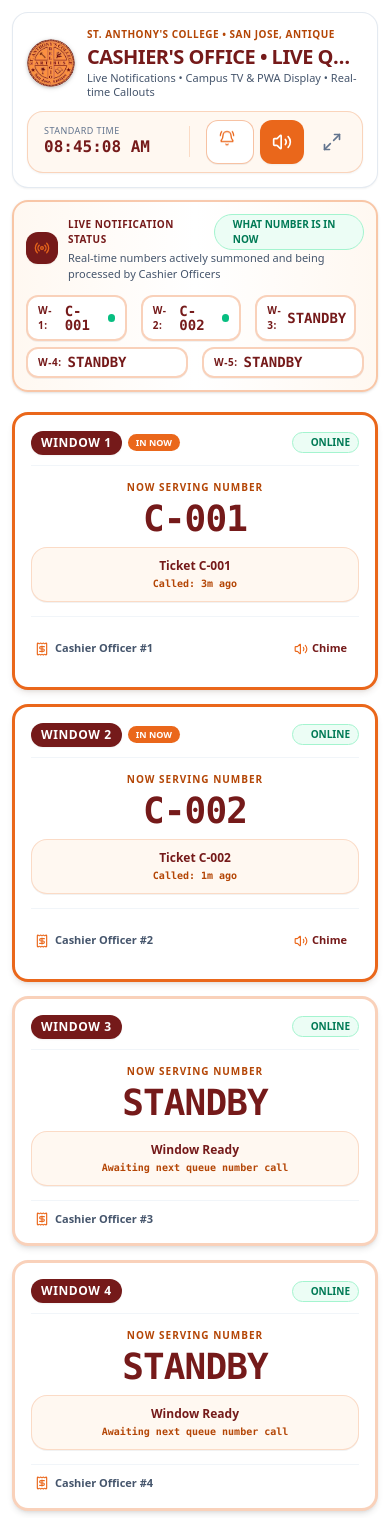
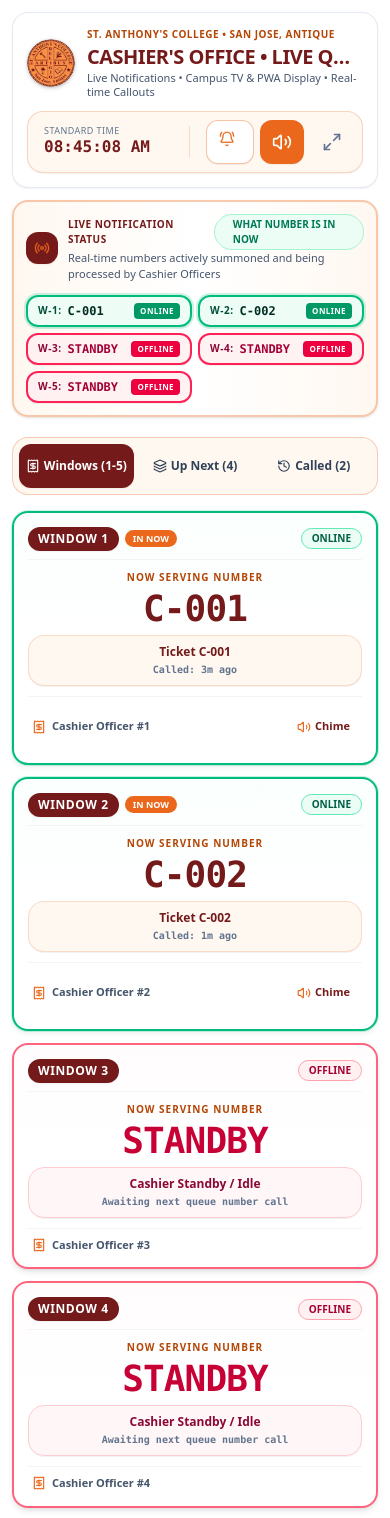
Before and after one commit to kylho1231/sac-queueflow, a Next.js app: page / in a window 390 px wide. Shown: the top 1518 px of the page. Built offline with nearby package versions, Linux system fonts and the light colour scheme.

Commit message:
feat(ui): make student portal mobile responsive and highlight window status box green/red

```diff
--- a/src/app/cashier/page.tsx
+++ b/src/app/cashier/page.tsx
@@ -495,13 +495,31 @@ function CashierTerminalContent() {
                 Live Calling Status (What Number is In Now):
               </span>
             </div>
-            <div className="flex items-center space-x-2 font-mono font-bold flex-wrap gap-1.5">
+            <div className="grid grid-cols-2 xs:grid-cols-3 sm:grid-cols-5 gap-1.5 sm:gap-2 w-full sm:w-auto font-mono font-bold">
               {([1, 2, 3, 4, 5] as const).map((win) => {
                 const serv = nowServingTicket(win);
                 return (
-                  <span key={win} className="bg-white px-2.5 py-1 rounded-lg border border-[#EA671B]/30 text-slate-800 flex items-center space-x-1.5 shadow-2xs">
-                    <span className={`w-2 h-2 rounded-full ${serv ? 'bg-emerald-500 animate-pulse' : 'bg-slate-300'}`} />
-                    <span>W-{win}: <strong className="text-[#751A1A]">{serv ? serv.ticketNumber : 'Standby'}</strong></span>
+                  <span
+                    key={win}
+                    className={`px-2.5 py-1 rounded-xl border-2 flex items-center justify-between space-x-1.5 shadow-2xs transition-all ${
+                      serv
+                        ? 'bg-emerald-50 border-emerald-500 text-emerald-950 ring-1 ring-emerald-500/20'
+                        : 'bg-rose-50 border-rose-500 text-rose-950'
+                    }`}
+                  >
+                    <span className="flex items-center space-x-1">
+                      <span className={`text-[10px] font-extrabold uppercase ${serv ? 'text-emerald-900' : 'text-rose-900'}`}>
+                        {`W-${win}:`}
+                      </span>
+                      <strong className={`text-xs ${serv ? 'text-emerald-950 font-black' : 'text-rose-800'}`}>
+                        {serv ? serv.ticketNumber : 'STANDBY'}
+                      </strong>
+                    </span>
+                    <span className={`text-[8px] font-black px-1.5 py-0.2 rounded uppercase ${
+                      serv ? 'bg-emerald-600 text-white' : 'bg-rose-600 text-white'
+                    }`}>
+                      {serv ? 'Online' : 'Offline'}
+                    </span>
                   </span>
                 );
               })}
--- a/src/components/StudentLiveTVMonitor.tsx
+++ b/src/components/StudentLiveTVMonitor.tsx
@@ -47,7 +47,14 @@ export default function StudentLiveTVMonitor() {
   const [isFullscreen, setIsFullscreen] = useState<boolean>(false);
   const [notificationPerm, setNotificationPerm] = useState<NotificationPermission | 'unsupported'>('default');
   const [activeRosterTab, setActiveRosterTab] = useState<'waiting' | 'recent'>('waiting');
+  const [mobileViewTab, setMobileViewTab] = useState<'windows' | 'queue' | 'recent'>('windows');
   const [showAudioConsentBanner, setShowAudioConsentBanner] = useState<boolean>(false);
+
+  const handleSelectMobileTab = (tab: 'windows' | 'queue' | 'recent') => {
+    setMobileViewTab(tab);
+    if (tab === 'queue') setActiveRosterTab('waiting');
+    if (tab === 'recent') setActiveRosterTab('recent');
+  };
 
   const lastHandledCallIdRef = useRef<string | null>(null);
 
@@ -322,7 +329,7 @@ export default function StudentLiveTVMonitor() {
         <div
           aria-live="polite"
           aria-atomic="true"
-          className="flex items-center space-x-2 sm:space-x-2.5 w-full md:w-auto justify-between md:justify-end flex-wrap gap-1.5"
+          className="grid grid-cols-2 xs:grid-cols-3 sm:grid-cols-5 gap-1.5 sm:gap-2 w-full md:w-auto"
         >
           {([1, 2, 3, 4, 5] as const).map((win) => {
             const serv = servingWindows[win];
@@ -330,28 +337,45 @@ export default function StudentLiveTVMonitor() {
             return (
               <div
                 key={win}
-                className="bg-white border-2 border-[#EA671B]/30 rounded-xl px-2.5 py-1.5 shadow-2xs flex items-center space-x-1.5 flex-1 md:flex-initial min-w-[95px]"
+                className={`rounded-xl px-2.5 py-1.5 shadow-2xs flex items-center justify-between border-2 transition-all ${
+                  serv
+                    ? 'bg-emerald-50/90 border-emerald-500 text-emerald-950 ring-2 ring-emerald-500/20'
+                    : 'bg-rose-50/90 border-rose-500 text-rose-950'
+                }`}
               >
-                <span className="text-[10px] font-extrabold text-[#751A1A] uppercase tracking-wider block">W-{win}:</span>
-                <span className="text-sm sm:text-base font-black font-mono text-[#751A1A] leading-none">
-                  {serv ? serv.ticketNumber : 'STANDBY'}
+                <div className="flex items-center space-x-1.5 min-w-0">
+                  <span className={`text-[10px] sm:text-xs font-black uppercase tracking-wider block ${
+                    serv ? 'text-emerald-900' : 'text-rose-900'
+                  }`}>
+                    W-{win}:
+                  </span>
+                  <span className={`text-xs sm:text-sm font-black font-mono leading-none truncate ${
+                    serv ? 'text-emerald-950' : 'text-rose-800'
+                  }`}>
+                    {serv ? serv.ticketNumber : 'STANDBY'}
+                  </span>
+                  {isSen && (
+                    <span className="text-[8px] font-black bg-[#EA671B] text-white px-1 py-0.2 rounded uppercase shrink-0">
+                      SR
+                    </span>
+                  )}
+                </div>
+
+                {/* Highlight badge indicator: Green when online, Red when offline/standby */}
+                <span className={`text-[8px] sm:text-[9px] font-black px-1.5 py-0.5 rounded uppercase tracking-wider ml-1 shrink-0 ${
+                  serv
+                    ? 'bg-emerald-600 text-white'
+                    : 'bg-rose-600 text-white'
+                }`}>
+                  {serv ? 'ONLINE' : 'OFFLINE'}
                 </span>
-                {isSen && (
-                  <span className="text-[8px] sm:text-[9px] font-black bg-[#EA671B] text-white px-1 py-0.5 rounded uppercase inline-flex items-center space-x-0.5">
-                    <HeartHandshake className="w-2 h-2 text-white shrink-0" aria-hidden="true" />
-                    <span>SR</span>
-                  </span>
-                )}
-                {serv && (
-                  <span className="w-2 h-2 rounded-full bg-emerald-500 animate-pulse" title={`Window ${win} Active`} />
-                )}
               </div>
             );
           })}
 
           {/* Last Call Pill */}
           {latestCallNotification && (
-            <div className="hidden lg:flex items-center space-x-1.5 bg-[#751A1A] text-white px-3 py-1.5 rounded-xl text-xs font-bold shadow-2xs">
+            <div className="hidden lg:flex items-center space-x-1.5 bg-[#751A1A] text-white px-3 py-1.5 rounded-xl text-xs font-bold shadow-2xs col-span-full xl:col-auto">
               <Bell className="w-3.5 h-3.5 text-[#EA671B]" aria-hidden="true" />
               <span>Latest Call: <strong>{latestCallNotification.ticketNumber}</strong> (W-{latestCallNotification.windowNumber})</span>
             </div>
@@ -359,24 +383,66 @@ export default function StudentLiveTVMonitor() {
         </div>
       </section>
 
+      {/* MOBILE-RESPONSIVE VIEW SWITCHER: Gives students on phones instant 1-tap switching without endless scrolling */}
+      <div className="flex lg:hidden items-center justify-between bg-[#FFF8F1] p-1.5 rounded-2xl my-2 border border-[#EA671B]/30 gap-1 shrink-0">
+        <button
+          type="button"
+          onClick={() => handleSelectMobileTab('windows')}
+          className={`flex-1 min-h-[44px] py-2 px-1.5 rounded-xl text-xs font-bold transition-all flex items-center justify-center space-x-1 cursor-pointer ${
+            mobileViewTab === 'windows'
+              ? 'bg-[#751A1A] text-white shadow-xs'
+              : 'text-slate-700 hover:text-[#751A1A]'
+          }`}
+        >
+          <Receipt className="w-3.5 h-3.5" />
+          <span>Windows (1-5)</span>
+        </button>
+
+        <button
+          type="button"
+          onClick={() => handleSelectMobileTab('queue')}
+          className={`flex-1 min-h-[44px] py-2 px-1.5 rounded-xl text-xs font-bold transition-all flex items-center justify-center space-x-1 cursor-pointer ${
+            mobileViewTab === 'queue'
+              ? 'bg-[#751A1A] text-white shadow-xs'
+              : 'text-slate-700 hover:text-[#751A1A]'
+          }`}
+        >
+          <Layers className="w-3.5 h-3.5" />
+          <span>Up Next ({upNextTickets.length})</span>
+        </button>
+
+        <button
+          type="button"
+          onClick={() => handleSelectMobileTab('recent')}
+          className={`flex-1 min-h-[44px] py-2 px-1.5 rounded-xl text-xs font-bold transition-all flex items-center justify-center space-x-1 cursor-pointer ${
+            mobileViewTab === 'recent'
+              ? 'bg-[#751A1A] text-white shadow-xs'
+              : 'text-slate-700 hover:text-[#751A1A]'
+          }`}
+        >
+          <History className="w-3.5 h-3.5" />
+          <span>Called ({recentlyCalledTickets.length})</span>
+        </button>
+      </div>
+
       {/* CENTER SECTION: 5 ACTIVE CASHIER WINDOWS & QUEUE ROSTER */}
       <main className="grid grid-cols-1 lg:grid-cols-12 gap-4 sm:gap-6 my-2 sm:my-3 flex-1 items-stretch">
         {/* LEFT 8 COLS: CASHIER WINDOWS 1 TO 5 CALLING BOARDS */}
-        <div className="lg:col-span-8 grid grid-cols-1 sm:grid-cols-2 xl:grid-cols-3 gap-3.5 sm:gap-4.5">
+        <div className={`lg:col-span-8 ${mobileViewTab === 'windows' ? 'grid' : 'hidden lg:grid'} grid-cols-1 xs:grid-cols-2 xl:grid-cols-3 gap-3 sm:gap-4.5`}>
           {([1, 2, 3, 4, 5] as const).map((win) => {
             const serv = servingWindows[win];
             const isSenior = serv ? isSeniorCitizenTicket(serv) : false;
             return (
               <div
                 key={win}
-                className={`bg-white rounded-2xl sm:rounded-3xl border-3 p-4 sm:p-5 flex flex-col justify-between text-center shadow-md relative overflow-hidden transition-all ${
+                className={`bg-white rounded-2xl sm:rounded-3xl border-2 sm:border-3 p-3.5 sm:p-5 flex flex-col justify-between text-center shadow-md relative overflow-hidden transition-all ${
                   serv
-                    ? 'border-[#EA671B] shadow-amber-950/10'
-                    : 'border-[#EA671B]/30 hover:border-[#EA671B]/60'
-                }`}
+                    ? 'border-emerald-500 bg-gradient-to-b from-emerald-50/25 via-white to-white shadow-emerald-950/5 ring-1 ring-emerald-500/20'
+                    : 'border-rose-400 bg-gradient-to-b from-rose-50/20 via-white to-white'
+                } ${win === 5 ? 'xs:col-span-2 xl:col-span-1' : ''}`}
               >
                 {/* Top Badge */}
-                <div className="flex items-center justify-between pb-2.5 border-b border-slate-100 gap-1.5">
+                <div className="flex items-center justify-between pb-2 sm:pb-2.5 border-b border-slate-100 gap-1.5">
                   <div className="flex items-center space-x-1.5">
                     <span className="bg-[#751A1A] text-white font-black text-xs sm:text-sm px-2.5 sm:px-3 py-1 rounded-full uppercase tracking-wider shadow-xs">
                       WINDOW {win}
@@ -387,13 +453,16 @@ export default function StudentLiveTVMonitor() {
                       </span>
                     )}
                   </div>
-                  <span className="inline-flex items-center space-x-1 text-[10px] sm:text-[11px] text-emerald-700 bg-emerald-50 px-2 py-0.5 rounded-full border border-emerald-200 font-bold shrink-0">
-                    <span className="w-1.5 h-1.5 rounded-full bg-emerald-500 animate-ping" />
-                    <span>ONLINE</span>
+                  <span className={`inline-flex items-center space-x-1 text-[10px] sm:text-[11px] px-2.5 py-0.5 rounded-full border font-bold shrink-0 ${
+                    serv
+                      ? 'text-emerald-800 bg-emerald-50 border-emerald-300'
+                      : 'text-rose-800 bg-rose-50 border-rose-300'
+                  }`}>
+                    <span>{serv ? 'ONLINE' : 'OFFLINE'}</span>
                   </span>
                 </div>
 
-                <div className="my-auto py-3.5 sm:py-5">
+                <div className="my-auto py-2.5 sm:py-4">
                   <div className="flex items-center justify-center space-x-1.5 mb-1">
                     <span className="text-[10px] sm:text-xs uppercase tracking-widest text-[#B44606] font-black block">
                       NOW SERVING NUMBER
@@ -405,15 +474,23 @@ export default function StudentLiveTVMonitor() {
                       </span>
                     )}
                   </div>
-                  <span className="text-4xl xs:text-5xl sm:text-6xl xl:text-7xl font-black font-mono text-[#751A1A] tracking-tight block leading-none my-1.5 sm:my-2">
+                  <span className={`text-4xl xs:text-4xl sm:text-5xl xl:text-6xl font-black font-mono tracking-tight block leading-none my-1.5 sm:my-2 ${
+                    serv ? 'text-[#751A1A]' : 'text-rose-700'
+                  }`}>
                     {serv ? serv.ticketNumber : 'STANDBY'}
                   </span>
 
-                  <div className="mt-2.5 p-2.5 sm:p-3 bg-[#FFF8F1] rounded-2xl border border-[#EA671B]/20 max-w-full sm:max-w-xs mx-auto shadow-2xs">
-                    <span className="text-xs sm:text-sm font-bold text-[#751A1A] block truncate">
-                      {serv ? serv.studentName : 'Window Ready'}
+                  <div className={`mt-2 p-2 sm:p-2.5 rounded-2xl border max-w-full sm:max-w-xs mx-auto shadow-2xs ${
+                    serv
+                      ? 'bg-[#FFF8F1] border-[#EA671B]/20'
+                      : 'bg-rose-50/60 border-rose-200'
+                  }`}>
+                    <span className={`text-xs sm:text-sm font-bold block truncate ${
+                      serv ? 'text-[#751A1A]' : 'text-rose-900'
+                    }`}>
+                      {serv ? serv.studentName : 'Cashier Standby / Idle'}
                     </span>
-                    <span className="text-[10px] sm:text-[11px] text-[#B44606] font-mono font-semibold block mt-0.5">
+                    <span className="text-[10px] sm:text-[11px] text-slate-500 font-mono font-semibold block mt-0.5">
                       {serv
                         ? `Called: ${formatTimeAgo(serv.calledAt)}`
                         : 'Awaiting next queue number call'}
@@ -421,7 +498,7 @@ export default function StudentLiveTVMonitor() {
                   </div>
                 </div>
 
-                <div className="pt-2.5 border-t border-slate-100 flex items-center justify-between text-[11px] text-slate-600 font-semibold px-1">
+                <div className="pt-2 sm:pt-2.5 border-t border-slate-100 flex items-center justify-between text-[11px] text-slate-600 font-semibold px-1">
                   <div className="flex items-center space-x-1.5">
                     <Receipt className="w-3.5 h-3.5 text-[#EA671B]" aria-hidden="true" />
                     <span>Cashier Officer #{win}</span>
@@ -451,15 +528,15 @@ export default function StudentLiveTVMonitor() {
         </div>
 
         {/* RIGHT 4 COLS: DUAL-TAB ROSTER (UP NEXT & RECENTLY CALLED NOTIFICATIONS) */}
-        <div className="lg:col-span-4 bg-white rounded-2xl sm:rounded-3xl border border-slate-200 p-4 sm:p-6 flex flex-col justify-between shadow-md">
+        <div className={`lg:col-span-4 ${mobileViewTab !== 'windows' ? 'flex' : 'hidden lg:flex'} bg-white rounded-2xl sm:rounded-3xl border border-slate-200 p-3.5 sm:p-6 flex-col justify-between shadow-md`}>
           <div>
             {/* Tab Selector Header */}
-            <div className="flex items-center justify-between pb-3 border-b border-slate-100 gap-2">
+            <div className="flex items-center justify-between pb-3 border-b border-slate-100 gap-2 flex-wrap">
               <div className="flex items-center space-x-1 bg-slate-100 p-1 rounded-2xl">
                 <button
                   type="button"
                   onClick={() => setActiveRosterTab('waiting')}
-                  className={`min-h-[44px] px-3.5 py-2 rounded-xl text-xs font-bold transition-all cursor-pointer flex items-center space-x-1.5 ${
+                  className={`min-h-[44px] px-3 sm:px-3.5 py-2 rounded-xl text-xs font-bold transition-all cursor-pointer flex items-center space-x-1.5 ${
                     activeRosterTab === 'waiting'
                       ? 'bg-white text-[#751A1A] shadow-2xs'
                       : 'text-slate-600 hover:text-slate-900'
@@ -472,18 +549,27 @@ export default function StudentLiveTVMonitor() {
                 <button
                   type="button"
                   onClick={() => setActiveRosterTab('recent')}
-                  className={`min-h-[44px] px-3.5 py-2 rounded-xl text-xs font-bold transition-all cursor-pointer flex items-center space-x-1.5 ${
+                  className={`min-h-[44px] px-3 sm:px-3.5 py-2 rounded-xl text-xs font-bold transition-all cursor-pointer flex items-center space-x-1.5 ${
                     activeRosterTab === 'recent'
                       ? 'bg-white text-[#751A1A] shadow-2xs'
                       : 'text-slate-600 hover:text-slate-900'
                   }`}
                 >
                   <History className="w-3.5 h-3.5 text-[#EA671B]" aria-hidden="true" />
-                  <span>Called Log ({recentlyCalledTickets.length})</span>
+                  <span>Called ({recentlyCalledTickets.length})</span>
                 </button>
               </div>
 
-              <span className="text-xs font-bold text-[#B44606] hidden sm:inline">
+              {/* Mobile Back Button */}
+              <button
+                type="button"
+                onClick={() => setMobileViewTab('windows')}
+                className="lg:hidden text-xs text-[#751A1A] hover:underline font-bold py-1 px-2 cursor-pointer flex items-center space-x-1"
+              >
+                <span>&larr; View Windows</span>
+              </button>
+
+              <span className="text-xs font-bold text-[#B44606] hidden lg:inline">
                 Live Feed
               </span>
             </div>
```
